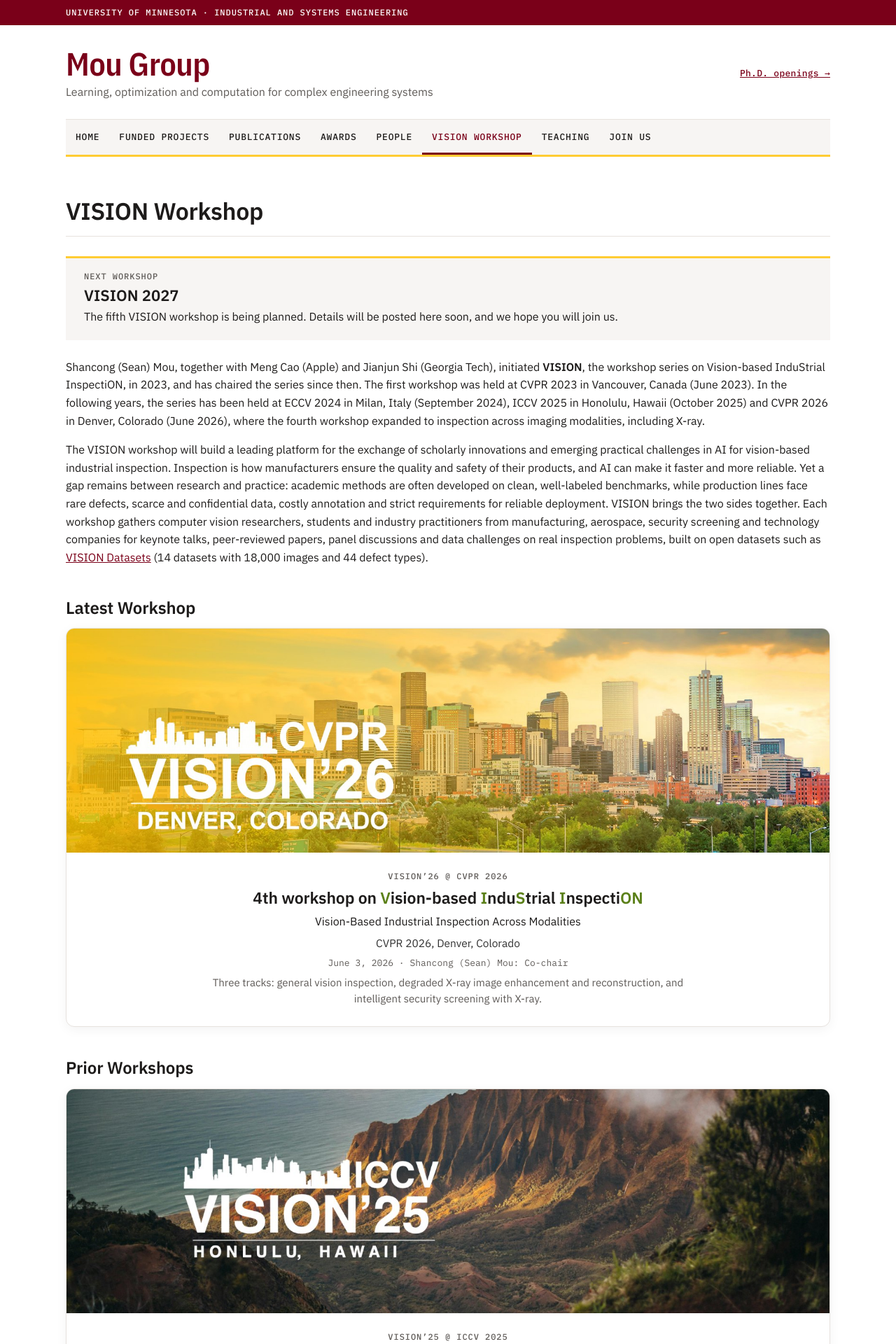
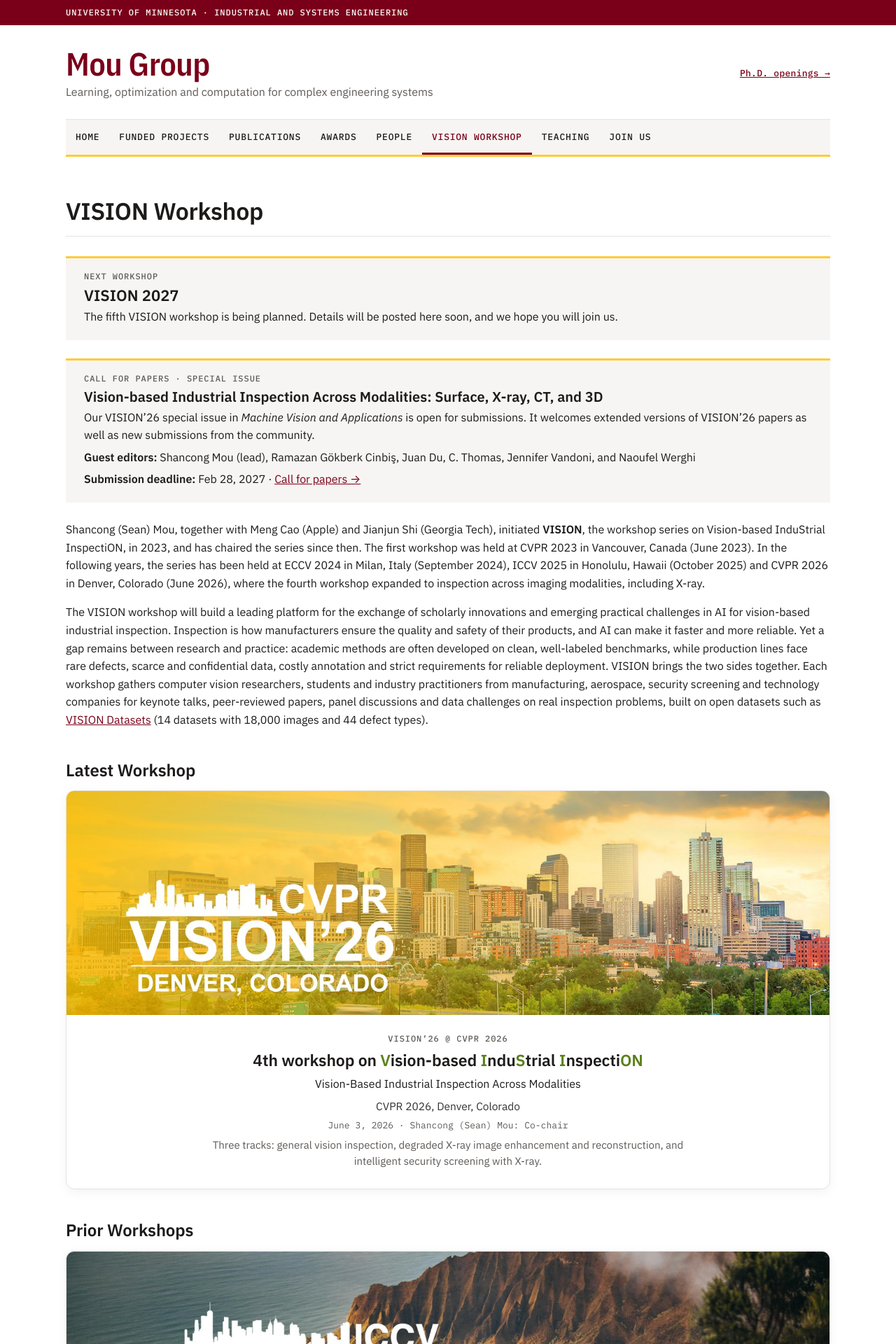
Before and after one commit to Mou-group-UMN/mou-group-umn.github.io, a Jekyll site: the page built from workshops.html, in a window 1280 px wide. Shown: the top 1920 px of the page at 70% size. Built offline with Jekyll 4.4.1, drawn with Linux system fonts in a browser that asks for light colours.

Commit message:
VISION Workshop: special-issue call for papers in its own box under Next workshop (shown until Feb 28, 2027)
Co-Authored-By: Claude Opus 5.5 <noreply@anthropic.com>
Claude-Session: https://claude.ai/code/session_01XBj4b1asWe9EJC5WfSpYSG

```diff
--- a/assets/css/style.css
+++ b/assets/css/style.css
@@ -228,6 +228,7 @@ sup.mk{line-height:0;padding-left:1px;color:var(--maroon);font-weight:700}   /*
 .ws-next{margin:0 0 26px;padding:18px 26px 20px;background:var(--soft);border-top:3px solid var(--gold)}   /* next workshop, at the top of the Workshops page */
 .ws-next-title{margin:4px 0 4px;font-size:22px;font-weight:600;line-height:1.3;color:var(--ink)}
 .ws-next p{margin:0}
+.ws-cfp p+p{margin-top:6px}.ws-cfp .ws-next-title{font-size:20px}   /* special-issue call for papers, under Next workshop */
 
 /* footer */
 .site-footer{padding-bottom:40px;color:var(--muted);font-size:14px;line-height:1.6}
--- a/workshops.html
+++ b/workshops.html
@@ -9,6 +9,15 @@ permalink: /workshops/
 <div class="ws-next-title">VISION 2027</div>
 <p>The fifth VISION workshop is being planned. Details will be posted here soon, and we hope you will join us.</p>
 </aside>
+{% comment %} Special-issue call for papers, shown until the submission deadline (Feb 28, 2027); the script also hides it after that date between rebuilds. {% endcomment %}{% assign cfp_today = site.time | date: "%Y%m%d" | plus: 0 %}{% if cfp_today <= 20270228 %}
+<aside class="ws-next ws-cfp" aria-label="Special issue call for papers" data-until="2027-02-28">
+<div class="eyebrow">Call for papers · Special issue</div>
+<div class="ws-next-title">Vision-based Industrial Inspection Across Modalities: Surface, X-ray, CT, and 3D</div>
+<p>Our VISION’26 special issue in <em>Machine Vision and Applications</em> is open for submissions. It welcomes extended versions of VISION’26 papers as well as new submissions from the community.</p>
+<p><strong>Guest editors:</strong> Shancong Mou (lead), Ramazan Gökberk Cinbiş, Juan Du, C.&nbsp;Thomas, Jennifer Vandoni, and Naoufel Werghi</p>
+<p><strong>Submission deadline:</strong> Feb 28, 2027 · <a href="https://link.springer.com/collections/aibjdhfeja">Call for papers →</a></p>
+</aside>
+<script>(function(){var e=document.querySelector('.ws-cfp');if(e&&new Date()>new Date(e.getAttribute('data-until')+'T23:59:59'))e.remove();})();</script>{% endif %}
 <p>Shancong (Sean) Mou, together with Meng Cao (Apple) and Jianjun Shi (Georgia Tech), initiated <strong>VISION</strong>, the workshop series on Vision-based InduStrial InspectiON, in 2023, and has chaired the series since then. The first workshop was held at CVPR 2023 in Vancouver, Canada (June 2023). In the following years, the series has been held at ECCV 2024 in Milan, Italy (September 2024), ICCV 2025 in Honolulu, Hawaii (October 2025) and CVPR 2026 in Denver, Colorado (June 2026), where the fourth workshop expanded to inspection across imaging modalities, including X-ray.</p>
 <p>The VISION workshop will build a leading platform for the exchange of scholarly innovations and emerging practical challenges in AI for vision-based industrial inspection. Inspection is how manufacturers ensure the quality and safety of their products, and AI can make it faster and more reliable. Yet a gap remains between research and practice: academic methods are often developed on clean, well-labeled benchmarks, while production lines face rare defects, scarce and confidential data, costly annotation and strict requirements for reliable deployment. VISION brings the two sides together. Each workshop gathers computer vision researchers, students and industry practitioners from manufacturing, aerospace, security screening and technology companies for keynote talks, peer-reviewed papers, panel discussions and data challenges on real inspection problems, built on open datasets such as <a href="https://arxiv.org/abs/2306.07890">VISION Datasets</a> (14 datasets with 18,000 images and 44 defect types).</p>
 
```
